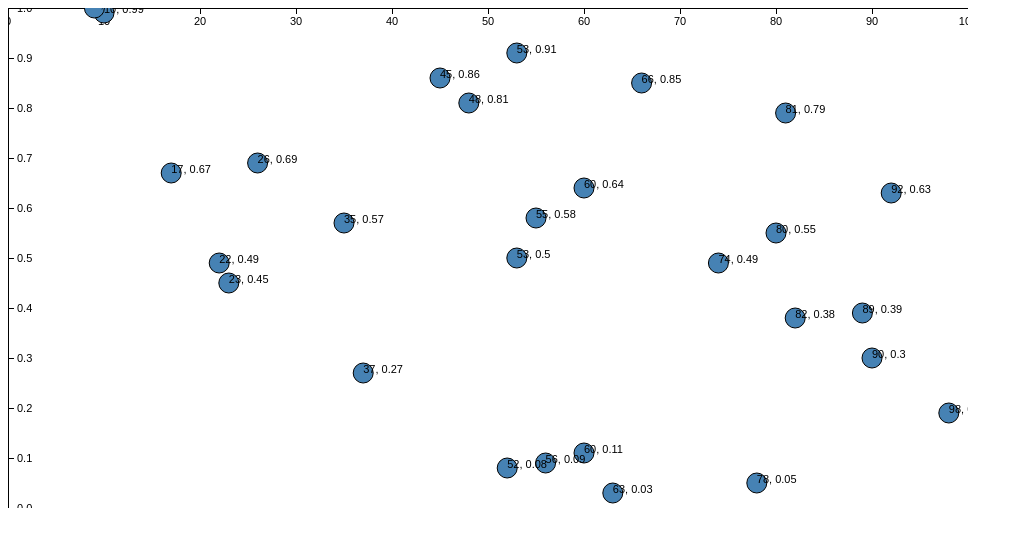
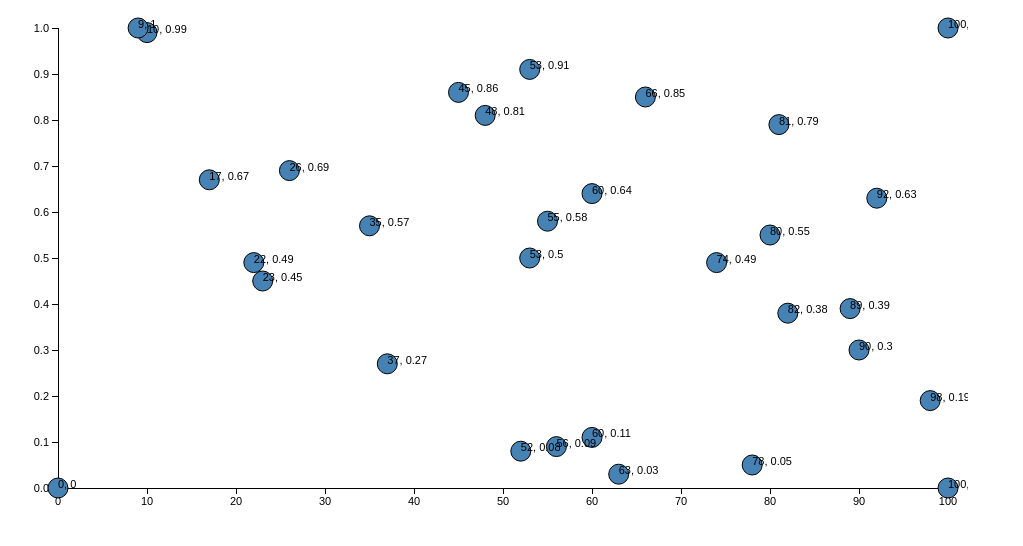
Before and after one commit to dwoodwoo/d3-patient-model-efficacy, a plain HTML site: page index.html in a window 1280 px wide. Shown: the whole page, without its empty margins (0-1023 px from the left). Drawn offline with nearby package versions, Linux system fonts and the light colour scheme.

Commit message:
axes set to d3 margin convention

```diff
--- a/index.html
+++ b/index.html
@@ -1,7 +1,6 @@
 <!DOCTYPE html>
 <meta charset="utf-8">
 <style>
-
 	circle {
 	  stroke: #000;
 	}
@@ -54,8 +53,9 @@ circle {
 		opacity: 0;
 	}
 
+</style>
 
-</style>
+
 <body>
 	<div id="othergraph">other graph</div>
 </body>
@@ -64,10 +64,16 @@ circle {
 
 
 <script>
-var width = 960,
-    height = 500,
+
+var margin = {top: 20, right: 20, bottom: 20, left: 50};
+
+var width = 960 - margin.left - margin.right,
+    height = 500 - margin.top - margin.bottom,
     nodes =
 			[{"x":45,"y":0.86,"r":10},
+			{"x":100,"y":1,"r":10},
+			{"x":100,"y":0,"r":10},
+			{"x":0,"y":0,"r":10},
 			{"x":55,"y":0.58,"r":10},
 			{"x":10,"y":0.99,"r":10},
 			{"x":23,"y":0.45,"r":10},
@@ -115,17 +121,20 @@ var xAxis = d3.svg.axis()
     .scale(xAxisScale);
 
 var yAxis = d3.svg.axis()
-		.orient("right")
+		.orient("left")
     .scale(yAxisScale);
 
 
 var svg = d3.select("body")
 		.insert("svg", "#othergraph")
-    .attr("width", width)
-    .attr("height", height);
+    .attr("width", width + margin.left + margin.right)
+    .attr("height", height + margin.top + margin.bottom)
+    .append("g")
+    .attr("transform", "translate(" + margin.left + "," + margin.top + ")");;
 
 var xAxisGroup = svg.append("g")
 		.attr("class", "axis")
+		.attr("transform", "translate(0," + height + ")")
     .call(xAxis);
 
 var yAxisGroup = svg.append("g")
```
Lines whose indentation alone changed are shown as unchanged.
